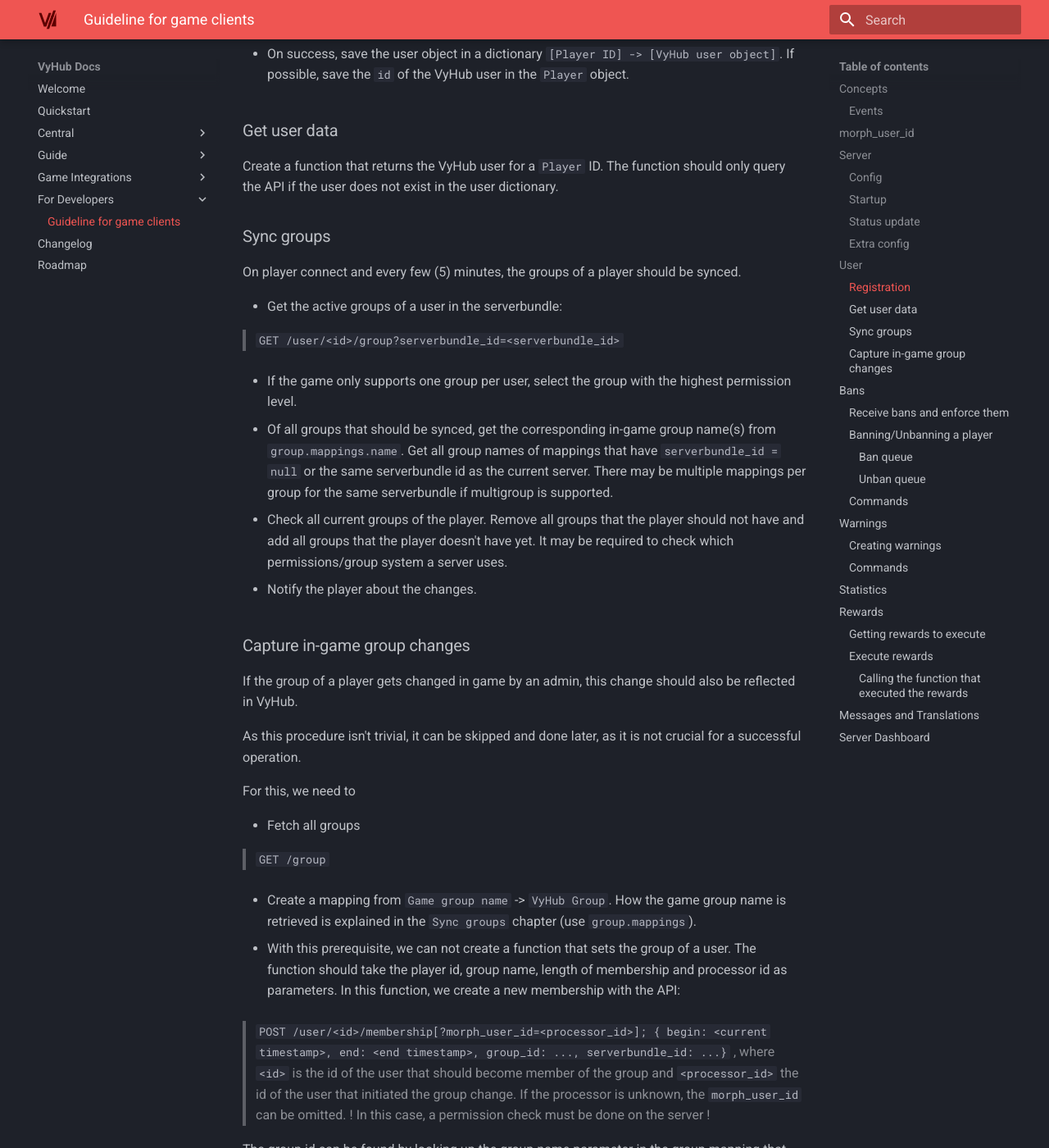
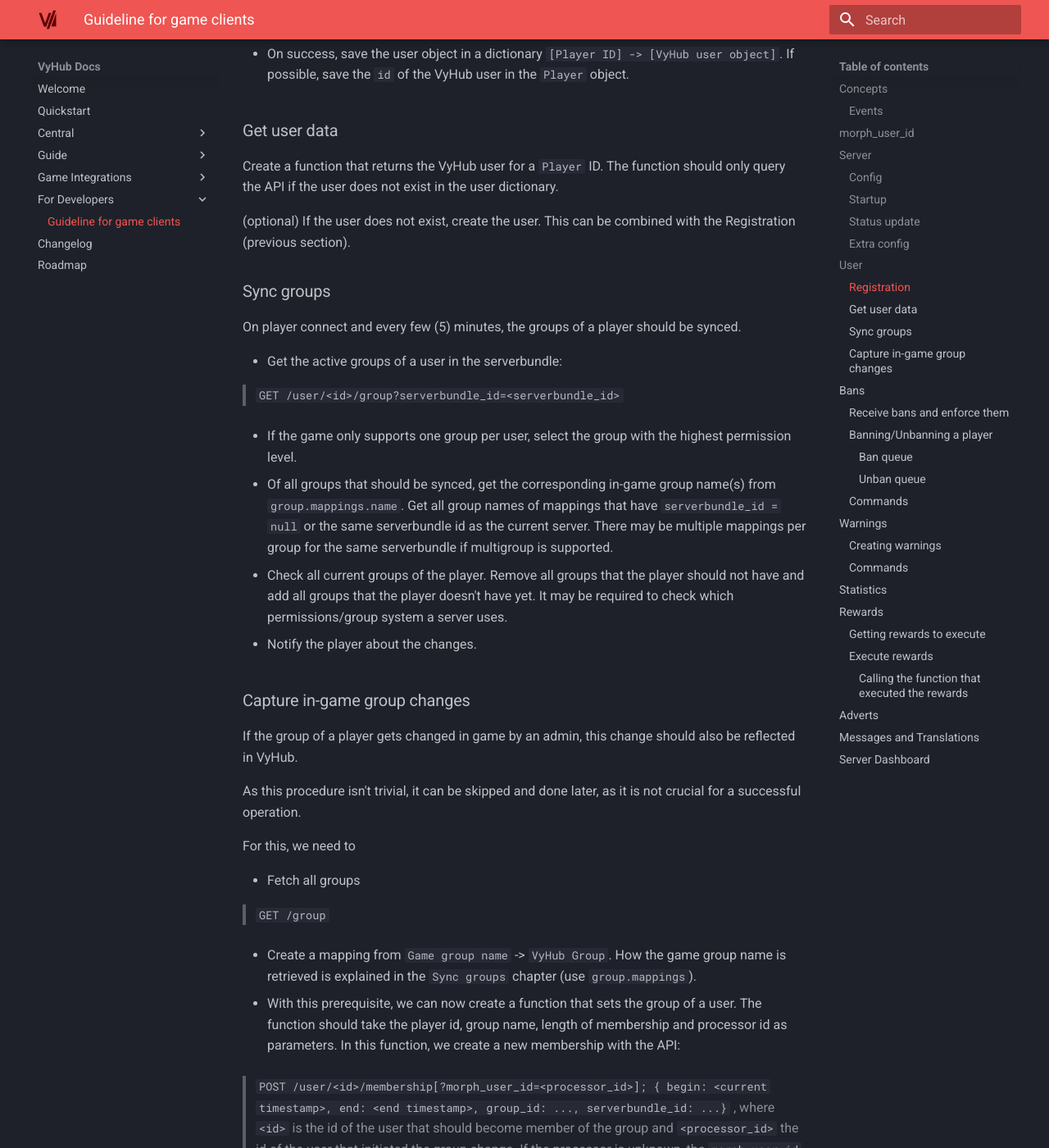
Before and after one commit to nyx-project/vyhub-documentation, an MkDocs documentation site: the page built from docs/dev/game_clients.md, in a window 1280 px wide and 1400 px high, scrolled down 2717 px. Shown: the whole window at 82% size. Built offline with MkDocs 1.6.1 and Material for MkDocs 9.7.7, drawn with Linux system fonts in a browser that asks for light colours; the version menu is left out; some of the changed text lies outside the part shown.

Commit message:
Update game guide

```diff
--- a/docs/dev/game_clients.md
+++ b/docs/dev/game_clients.md
@@ -96,6 +96,8 @@
 Create a function that returns the VyHub user for a `Player` ID.
 The function should only query the API if the user does not exist in the user dictionary.
 
+(optional) If the user does not exist, create the user. This can be combined with the Registration (previous section).
+
 ### Sync groups
 On player connect and every few (5) minutes, the groups of a player should be synced.
 
@@ -127,7 +129,7 @@
 - Create a mapping from `Game group name` -> `VyHub Group`. How the game group name is retrieved is explained in the
 `Sync groups` chapter (use `group.mappings`).
 
-- With this prerequisite, we can not create a function that sets the group of a user.
+- With this prerequisite, we can now create a function that sets the group of a user.
 The function should take the player id, group name, length of membership and processor id as parameters.
 In this function, we create a new membership with the API:
 
@@ -333,9 +335,17 @@
 - If applicable: An event listener on player death, that calls the function with `events: [DEATH]` and `user_id: <user_id>`.
 - An event listener on player disconnect, that calls the function with `events: [DISCONNECT]` and `user_id: <user_id>`.
 
+
+## Adverts
+Adverts are messages that are shown periodically. And can be retrieved with:
+
+> `GET /advert?serverbundle_id=<serverbundle_id>?enabled=true`
+
 ## Messages and Translations
 Whenever possible, messages should be sent to the involved players. All messages should be taken from an
-exchangeable language file.
+exchangeable language file in JSON format.
 
 ## Server Dashboard
 At `https://<vyhub url>/server-dashboard/<server id>` exists a dashboard that shows all current online users of a server. This dashboard should be somehow linked in-game. For example with a command that just shows the link to it, or with an in-game browser component if available.
+
+As an alternative, an in-game dashboard can be built.
```
